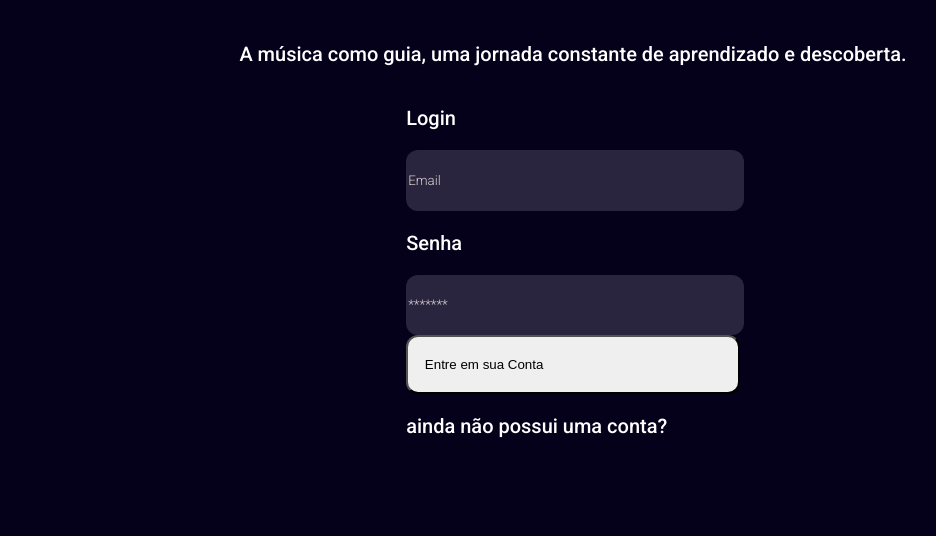
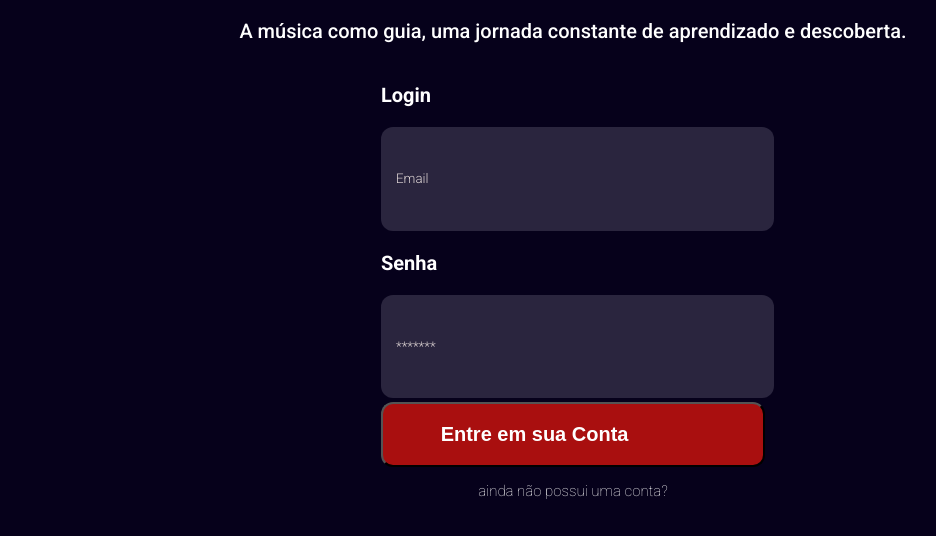
Before and after one commit to felipe-lim4/EDUCAROCK, a website: page educalogin.html in a window 1280 px wide. Shown: the part 190-726 px from the top of the page, without its empty margins (67-1003 px from the left). Drawn offline with Linux system fonts and the light colour scheme.

Commit message:
tela de login

```diff
--- a/educalogin.html
+++ b/educalogin.html
@@ -20,12 +20,16 @@
           <h1>Entre em sua conta!</h1>
           <p>A música como guia, uma jornada constante de aprendizado e descoberta.</p>
           <div class="container_inputs">
+            <div class="div_inputs">
             <p>Login</p>
             <input type="text" placeholder="Email">
             <p>Senha</p>
             <input type="text" placeholder="*******">
-            <button>Entre em sua Conta</button>
-            <p>ainda não possui uma conta?</p>
+            </div>
+            <div class="login_button">
+              <button>Entre em sua Conta <img rc="./assets/Sign_in_circle.svg" alt=""></button>
+              <p>ainda não possui uma conta?</p>
+            </div>
           </div>
         </div>
     </div>
--- a/login.css
+++ b/login.css
@@ -73,14 +73,18 @@ section{
     display: flex;
     flex-direction: column;
     align-items: center;
+    height: 70%;
+    width: 60%;
+
 }
 
 input{
-    height: 20%;
-    width: 100%;
+    height: 30%;
+    width: 98%;
     border-radius: 12px;
     border-style: none;
     background-color: #2A253E;
+    padding-left: 15px;
 }
 
 input::placeholder{
@@ -90,13 +94,40 @@ input::placeholder{
 }
 
 button{
+    display: flex;
+    flex-direction: row;
+    justify-content: space-around;
     text-align: left;
     height: 20%;
     padding: 5%;
     border-radius: 12px;
     width: 100%;
+    align-items: center;
+    font-weight:bold;
+    font-size: 20px;
+    text-align: center;
+    background-color: #A90F0F;
+    color: #FFFFFF;
 }
 
+
 .container_inputs{
+    height: 100%;
     width: 50%;
+    font-weight: bold;
+    font-size: 20px;
+    gap: 100px;
 }
+.div_inputs{
+    display: flex;
+    flex-direction: column;
+    width: 100%;
+    height: 100%;
+}
+
+.login_button p{
+    padding: 0px;
+    font-size: 15px;
+    font-weight: 200;
+    text-align: center;
+}
```
Also changed, not shown: assets/Sign_in_circle.svg (added).
